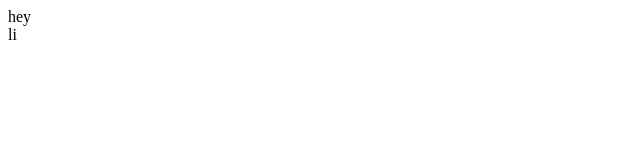
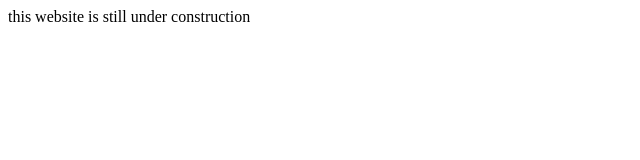
Before and after one commit to imgagan18/animation-website, a plain HTML site: page index.html in a window 1280 px wide. Shown: the whole page, without its empty margins (0-640 px from the left). Drawn offline with Linux system fonts and the light colour scheme.

Commit message:
Update index.html
first

```diff
--- a/index.html
+++ b/index.html
@@ -6,9 +6,6 @@
     <title>Animaton website</title>
 </head>
 <body>
-   <nav>
-    hey
-   </nav>
-   li
+  this website is still under construction
 </body>
 </html>
```
